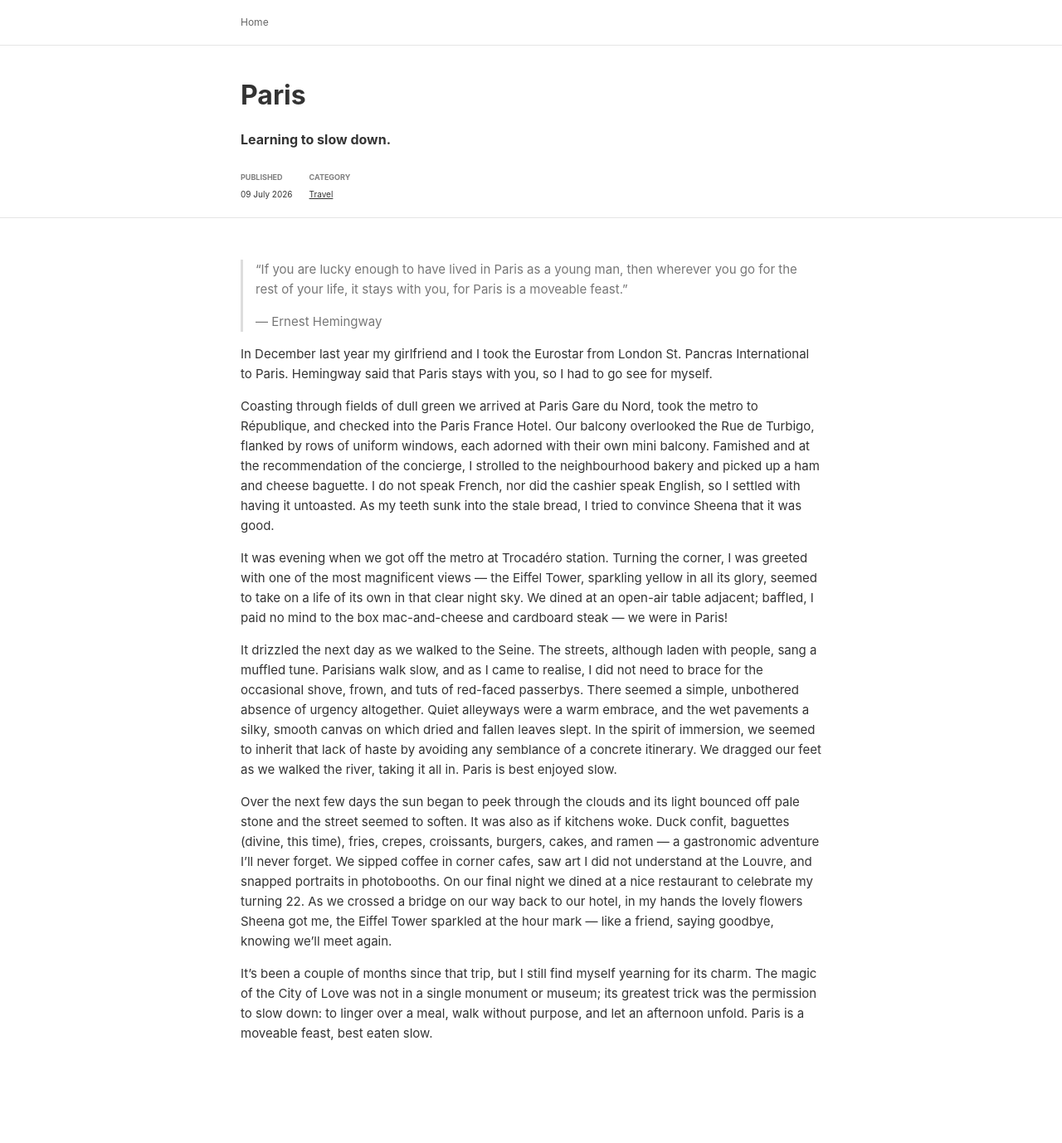
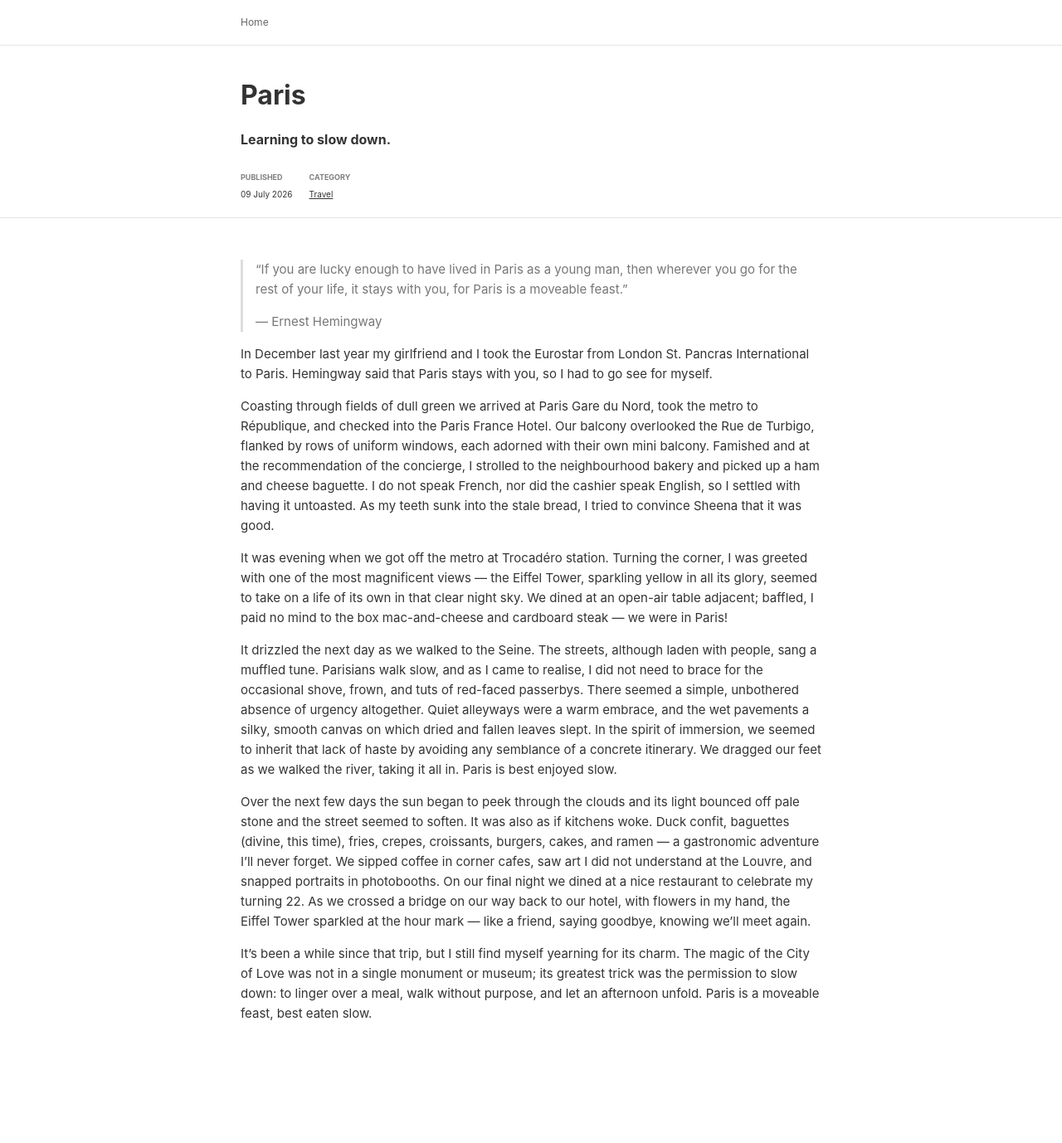
Before and after one commit to driftnotes/driftnotes.github.io, a Jekyll site: the page built from _posts/2026-07-09-paris-moveable-feast.md, in a window 1280 px wide. Shown: the whole page at 83% size. Built offline with Jekyll 4.4.1, drawn with Linux system fonts in a browser that asks for light colours; after the commit the page ends 1354 px from its top, so only the background shows below that.

Commit message:
Update 2026-07-09-paris-moveable-feast.md

```diff
--- a/_posts/2026-07-09-paris-moveable-feast.md
+++ b/_posts/2026-07-09-paris-moveable-feast.md
@@ -20,6 +20,6 @@ It was evening when we got off the metro at Trocadéro station. Turning the corn
 
 It drizzled the next day as we walked to the Seine. The streets, although laden with people, sang a muffled tune. Parisians walk slow, and as I came to realise, I did not need to brace for the occasional shove, frown, and tuts of red-faced passerbys. There seemed a simple, unbothered absence of urgency altogether. Quiet alleyways were a warm embrace, and the wet pavements a silky, smooth canvas on which dried and fallen leaves slept. In the spirit of immersion, we seemed to inherit that lack of haste by avoiding any semblance of a concrete itinerary. We dragged our feet as we walked the river, taking it all in. Paris is best enjoyed slow.
 
-Over the next few days the sun began to peek through the clouds and its light bounced off pale stone and the street seemed to soften. It was also as if kitchens woke. Duck confit, baguettes (divine, this time), fries, crepes, croissants, burgers, cakes, and ramen — a gastronomic adventure I'll never forget. We sipped coffee in corner cafes, saw art I did not understand at the Louvre, and snapped portraits in photobooths. On our final night we dined at a nice restaurant to celebrate my turning 22. As we crossed a bridge on our way back to our hotel, in my hands the lovely flowers Sheena got me, the Eiffel Tower sparkled at the hour mark — like a friend, saying goodbye, knowing we'll meet again.
+Over the next few days the sun began to peek through the clouds and its light bounced off pale stone and the street seemed to soften. It was also as if kitchens woke. Duck confit, baguettes (divine, this time), fries, crepes, croissants, burgers, cakes, and ramen — a gastronomic adventure I'll never forget. We sipped coffee in corner cafes, saw art I did not understand at the Louvre, and snapped portraits in photobooths. On our final night we dined at a nice restaurant to celebrate my turning 22. As we crossed a bridge on our way back to our hotel, with flowers in my hand, the Eiffel Tower sparkled at the hour mark — like a friend, saying goodbye, knowing we'll meet again.
 
-It's been a couple of months since that trip, but I still find myself yearning for its charm. The magic of the City of Love was not in a single monument or museum; its greatest trick was the permission to slow down: to linger over a meal, walk without purpose, and let an afternoon unfold. Paris is a moveable feast, best eaten slow.
+It's been a while since that trip, but I still find myself yearning for its charm. The magic of the City of Love was not in a single monument or museum; its greatest trick was the permission to slow down: to linger over a meal, walk without purpose, and let an afternoon unfold. Paris is a moveable feast, best eaten slow.
```
